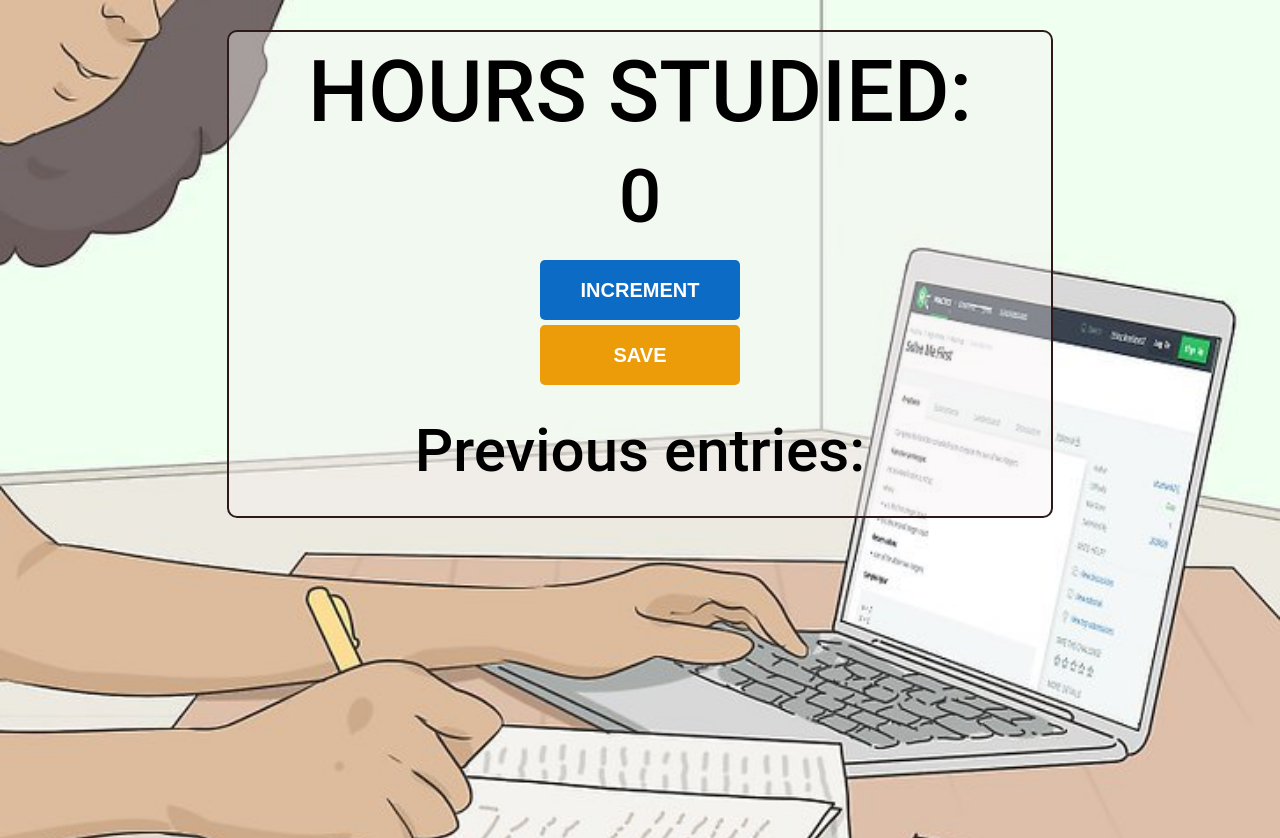
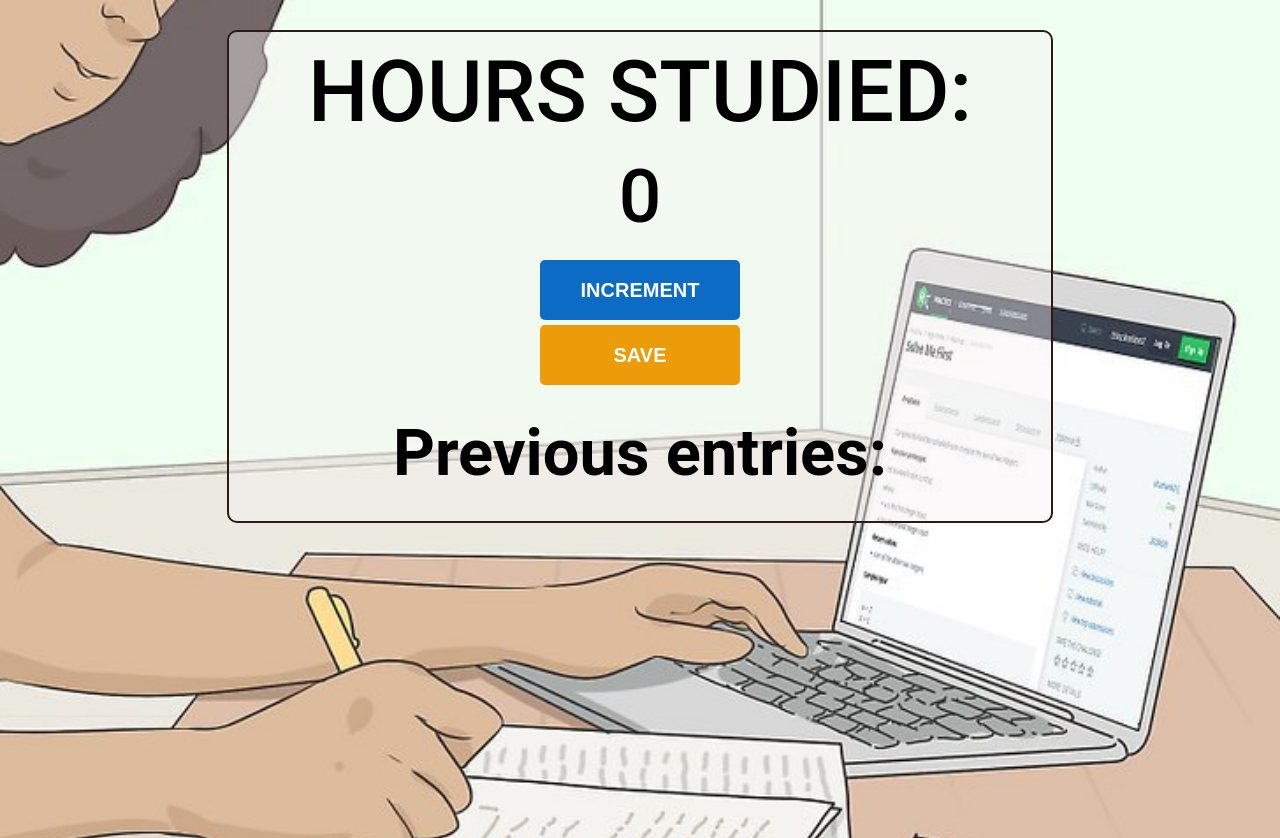
Before and after one commit to AndrewJamesBarker/hrsStudiedCounter, a plain HTML site: page index.html in a window 1280 px wide. Drawn offline with Linux system fonts and the light colour scheme.

Commit message:
Update index.css

```diff
--- a/index.css
+++ b/index.css
@@ -33,8 +33,8 @@ h2 {
 }
 
 p {
-    font-size: 60px;
-    font-weight: 500;
+    font-size: 65px;
+    font-weight: 600;
     margin-top: 30px;
     margin-bottom: 30px;
     text-shadow: 0px -.5px snow;
```
